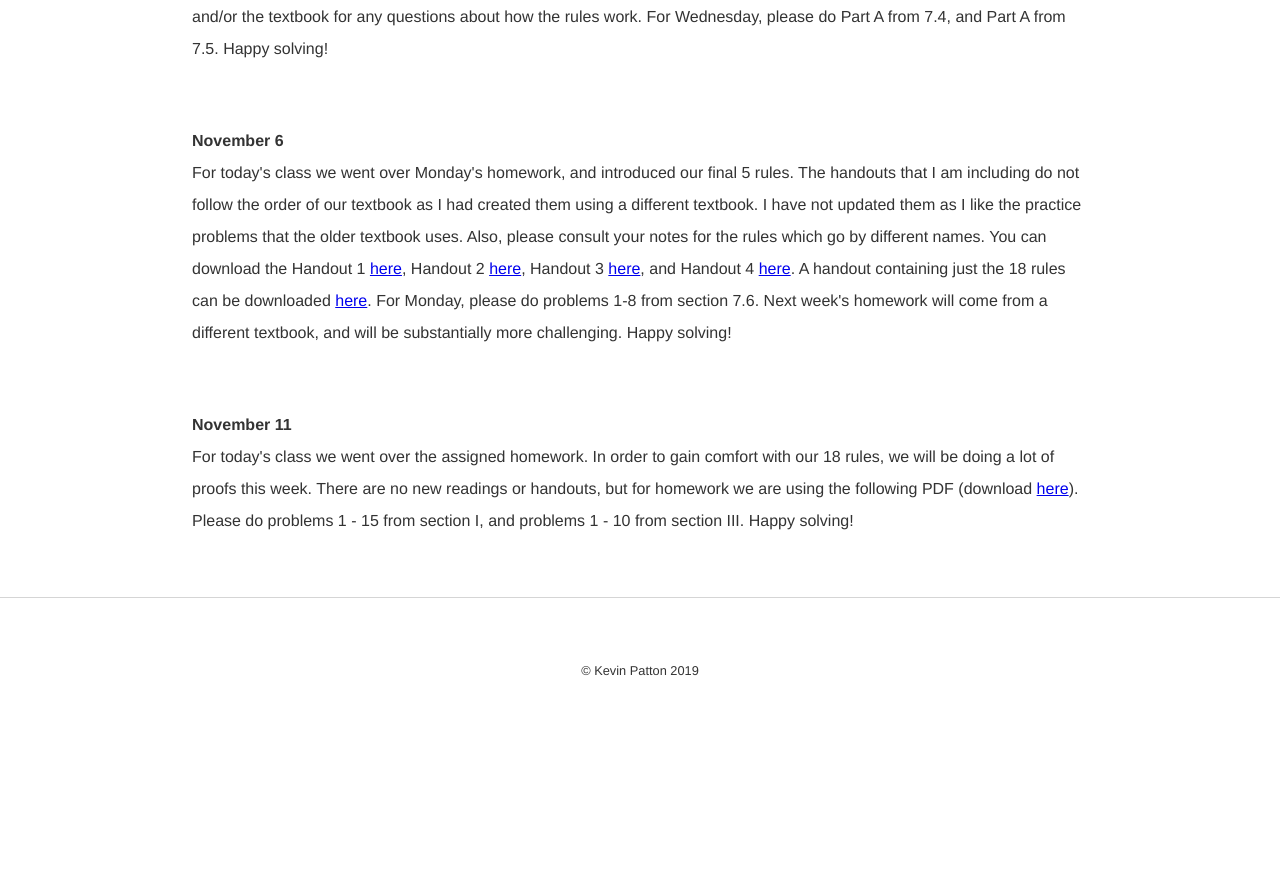
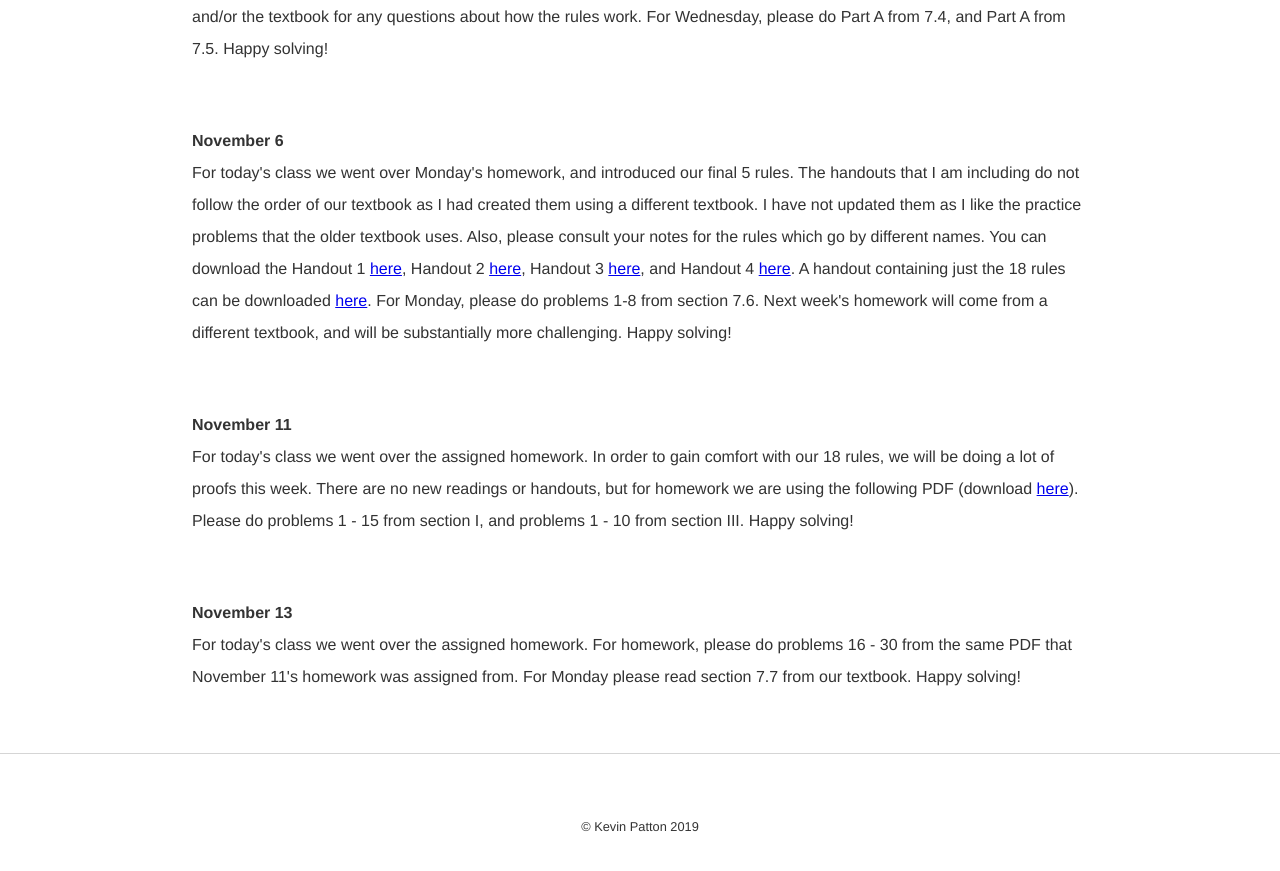
Before and after one commit to kevinjpatton/kevinjpatton.github.io, a Jekyll site: the page built from teaching/phil_1210/index.html, in a window 1280 px wide and 900 px high, scrolled down 4312 px. Shown: the top 871 px of the window. Built offline with Jekyll 4.4.1, drawn with Linux system fonts in a browser that asks for light colours; Markdown is read by kramdown in place of the engine named in the settings; before the commit the page ends 5056 px from its top, so only the background shows below that.

Commit message:
Update index.html

```diff
--- a/teaching/phil_1210/index.html
+++ b/teaching/phil_1210/index.html
@@ -48,3 +48,5 @@ For today's class we decided to go ahead and look at the rules from both 7.4 and
 For today's class we went over Monday's homework, and introduced our final 5 rules.  The handouts that I am including do not follow the order of our textbook as I had created them using a different textbook.  I have not updated them as I like the practice problems that the older textbook uses.  Also, please consult your notes for the rules which go by different names.  You can download the Handout 1 <a href="/teaching/phil_1210/Inference Rules 1.pdf" target="_blank">here</a>, Handout 2 <a href="/teaching/phil_1210/Inference Rules 2.pdf" target="_blank">here</a>, Handout 3 <a href="/teaching/phil_1210/Replacement Rules 1.pdf" target="_blank">here</a>, and Handout 4 <a href="/teaching/phil_1210/Replacement Rules 2.pdf" target="_blank">here</a>.  A handout containing just the 18 rules can be downloaded <a href="/teaching/phil_1210/18 Rules.pdf" target="_blank">here</a>.  For Monday, please do problems 1-8 from section 7.6.  Next week's homework will come from a different textbook, and will be substantially more challenging.  Happy solving!</p>
 <p><b>November 11</b><br>
 For today's class we went over the assigned homework.  In order to gain comfort with our 18 rules, we will be doing a lot of proofs this week.  There are no new readings or handouts, but for homework we are using the following PDF (download <a href="/teaching/phil_1210/18RulesPractice.pdf" target="_blank">here</a>).  Please do problems 1 - 15 from section I, and problems 1 - 10 from section III.  Happy solving!</p>
+<p><b>November 13</b><br>
+For today's class we went over the assigned homework.  For homework, please do problems 16 - 30 from the same PDF that November 11's homework was assigned from.  For Monday please read section 7.7 from our textbook.  Happy solving!</p>
```
